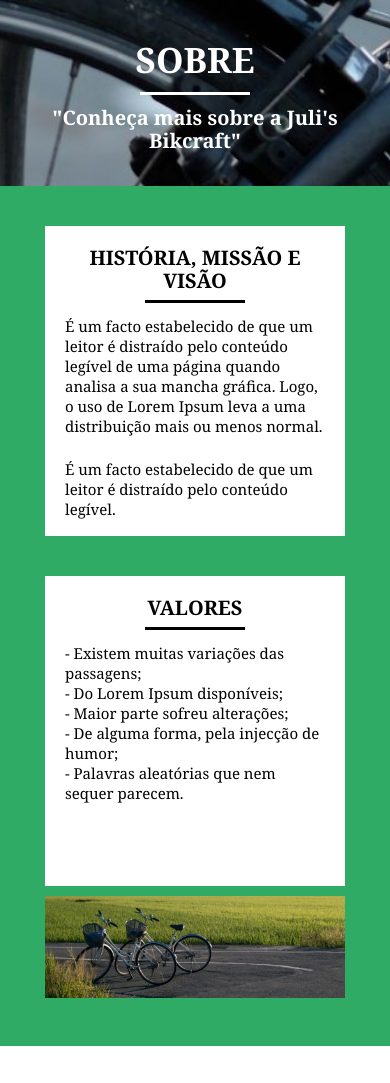
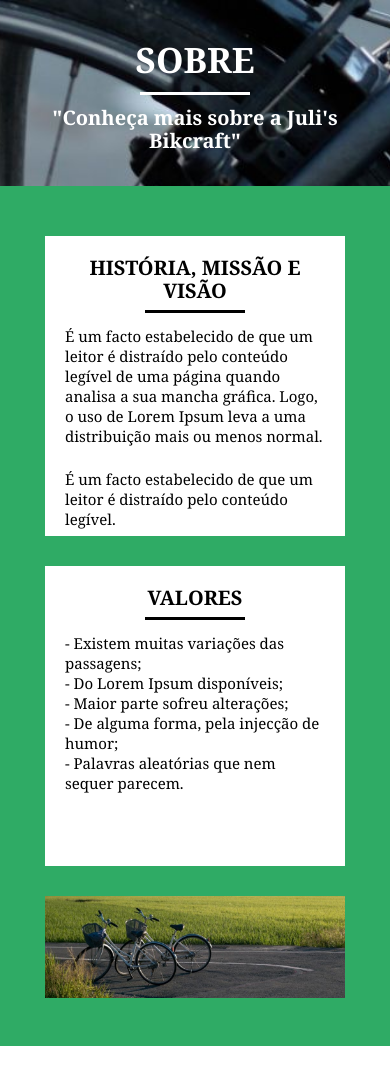
Before and after one commit to julidevgithub/bikcraftjuli, a PHP site: page /sobre.html in a window 390 px wide. Shown: the part 254-1337 px from the top of the page. Run offline with PHP 8.4, Linux system fonts and the light colour scheme.

Commit message:
Javascript3

```diff
--- a/css/responsivo.css
+++ b/css/responsivo.css
@@ -116,6 +116,12 @@
 	.qualidade_lista li {
 		margin-top: 25px;	}
 
+	.qualidade{
+		padding-bottom: 20px;
+	}
+
+
+
 /*HOME QUOTE RODAPÉ*/
 	.quote_final{
 		display: block;	}
@@ -164,11 +170,14 @@
 	.historia{
 		height: 860px;	}
 
+	.sobre{
+		padding-top: 20px; }
+
 	.sobre li {
-		height: 310px;
-		margin: 40px 0px 30px 0px;
+		height: 300px;
+		margin: 30px 0;
 		padding-bottom: 0px;
-		margin-bottom: 0px; }
+		margin-bottom: 0px;  }
 
 	.sobre li h3{
 		padding-top: 0px;	}
@@ -178,7 +187,7 @@
 		line-height: 20px;	 }
 
 	.foto_equipe{
-		padding-top: 10px;	}
+		padding-top: 30px;	}
 
 /*SOBRE QUALIDADE*/
 	.quali_sob{
--- a/css/sobre.css
+++ b/css/sobre.css
@@ -16,7 +16,7 @@
 .sobre li{
     background-color: white;
     padding: 20px;
-    height: 230px;     }
+    height: 40px;     }
 
 .sobre h3{
     text-transform: uppercase;}
```
